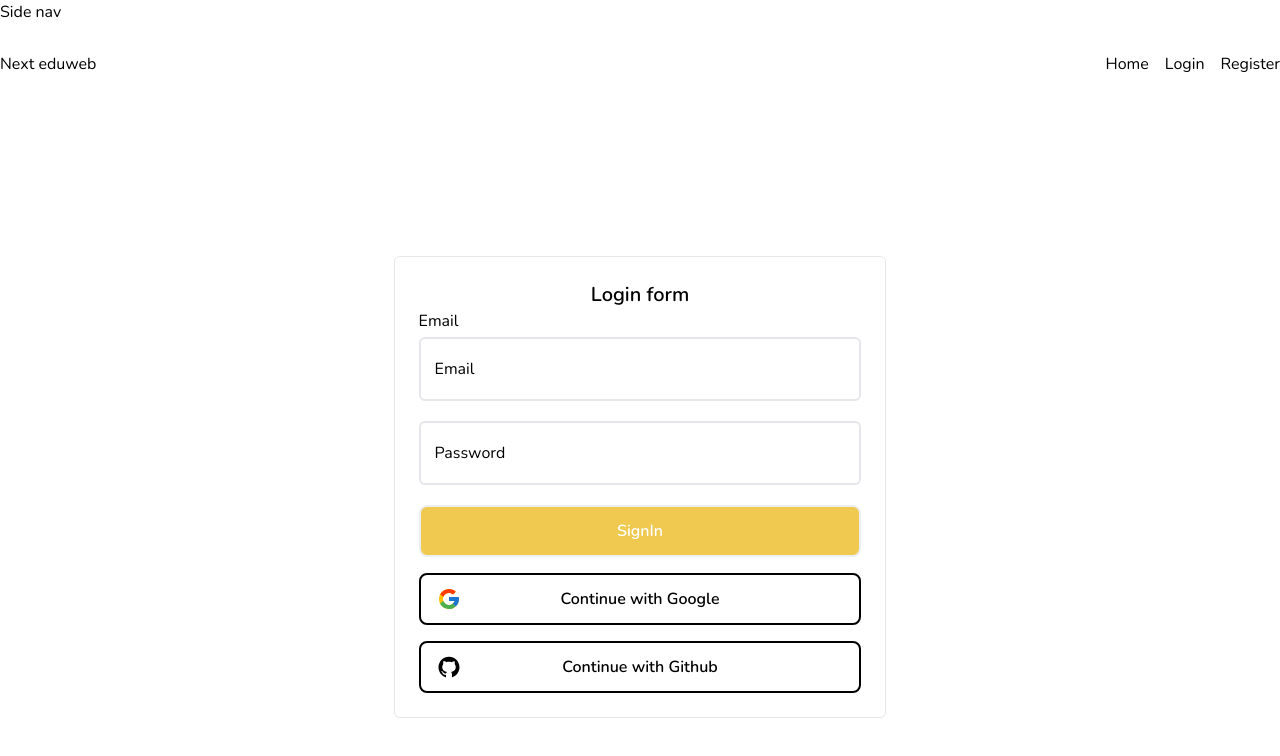
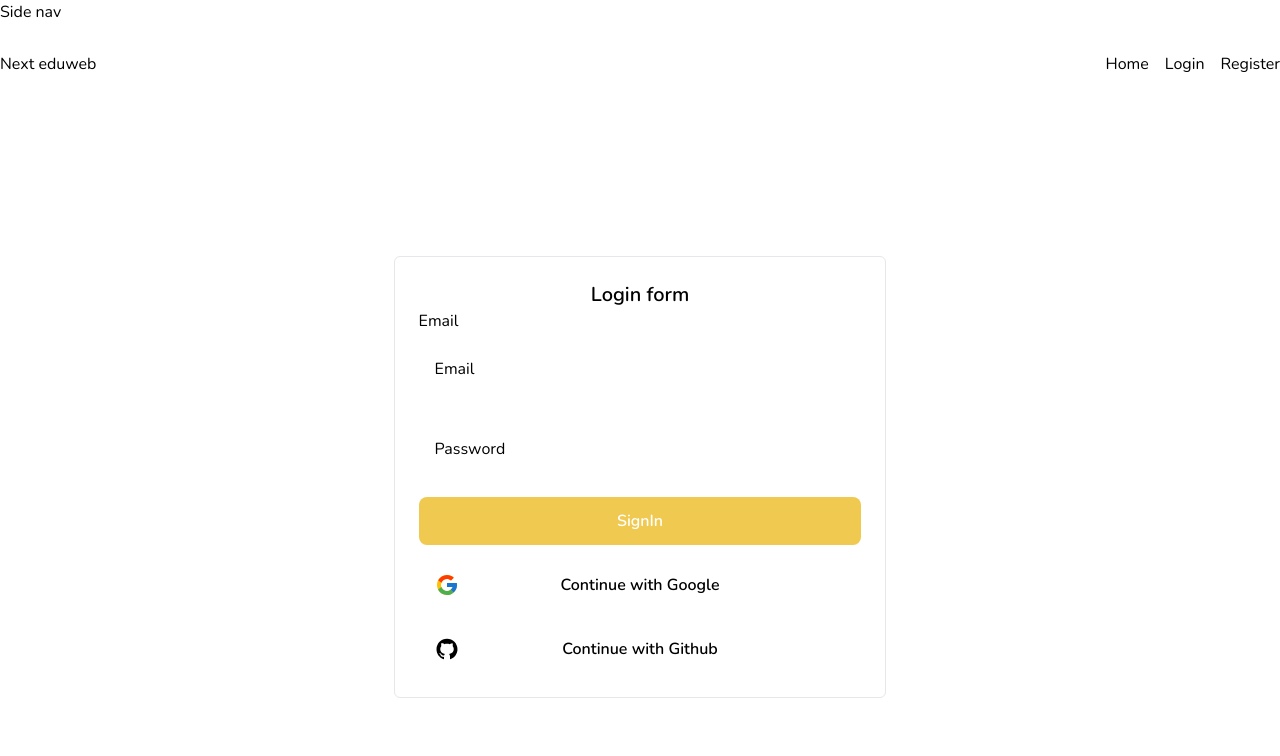
Before and after one commit to matchmakers69/pocketsub-eduweb, a Next.js app: page /login in a window 1280 px wide. Shown: the top 756 px of the page. Built offline with nearby package versions, Linux system fonts and the light colour scheme; no server answers.

Commit message:
Added css styles to button and Input

```diff
--- a/app/components/Button.tsx
+++ b/app/components/Button.tsx
@@ -42,7 +42,7 @@ const Button: FC<ButtoProps> = ({
     ${small ? "py-1" : "py-3"}
     ${small ? "text-sm" : "text-md"}
     ${small ? "font-light" : "font-semibold"}
-    ${small ? "border-[1px]" : "border-2"}
+    ${small ? "border-[1px]" : "border-1"}
   `}
       type={type}
     >
--- a/app/components/Input.tsx
+++ b/app/components/Input.tsx
@@ -45,10 +45,10 @@ const Input = <TFormValues extends Record<string, unknown>>({
         />
       )}
       <input
-        className={`peer
+        className={`border-1
+            peer
             w-full
             rounded-md
-            border-2
             bg-white
             p-4
            pt-5
```
